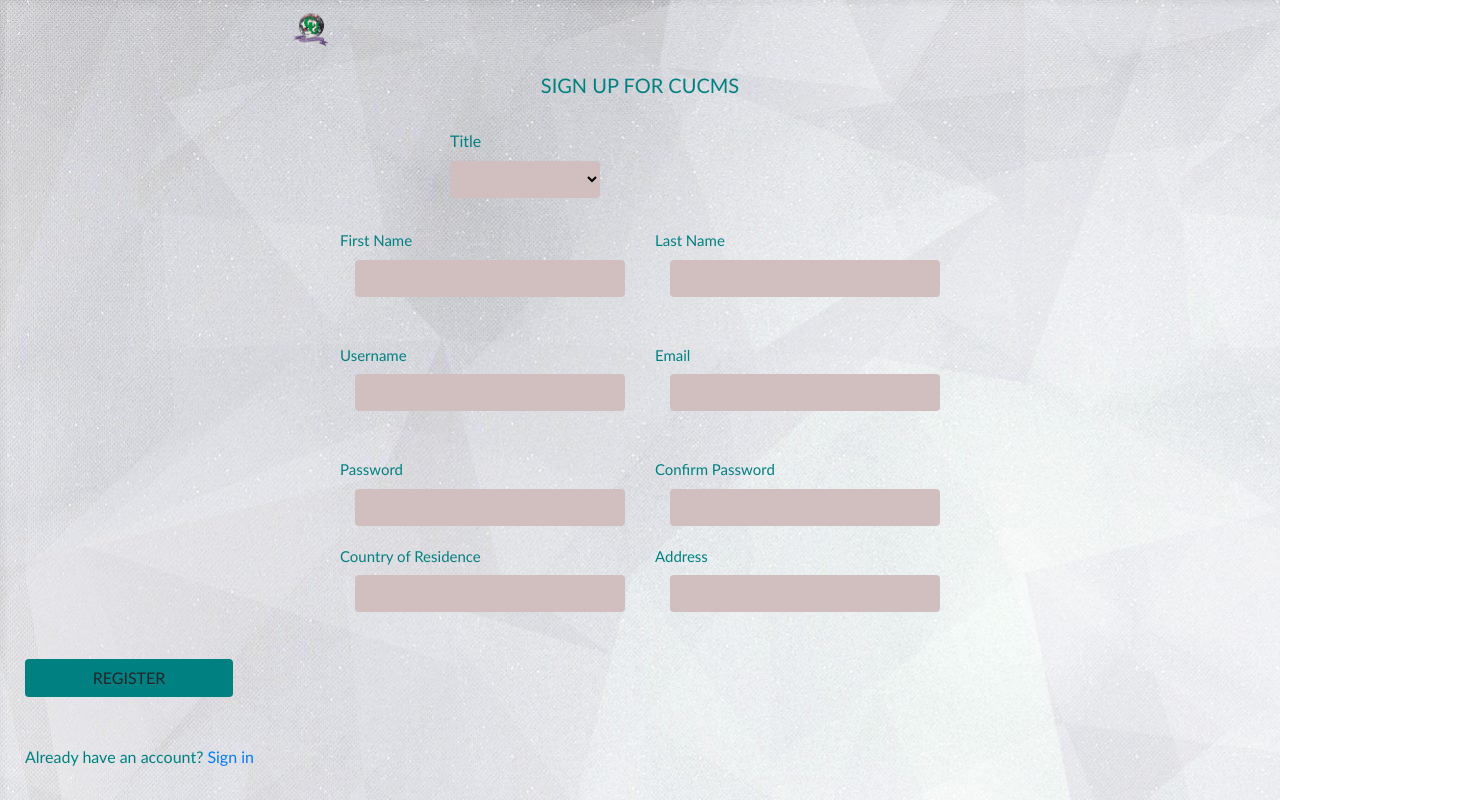
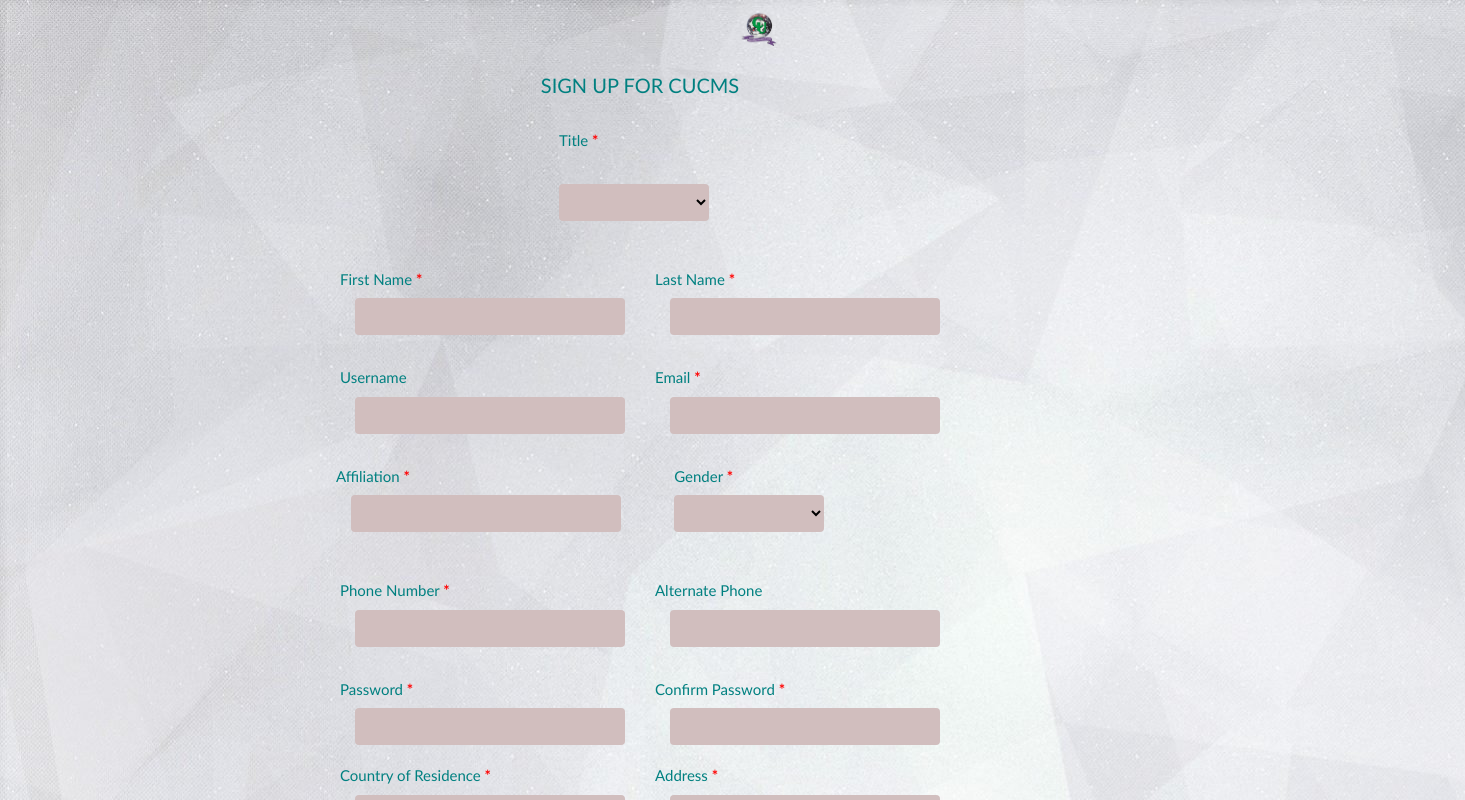
Before and after one commit to toluaj/cucms, a React (Create React App) app: page /sign-up in a window 1280 px wide. Shown: the top 800 px of the page, 1465 px wide, since content can reach past the window. Built offline with nearby package versions, Linux system fonts and the light colour scheme.

Commit message:
design mods

```diff
--- a/src/components/general/SignUp.js
+++ b/src/components/general/SignUp.js
@@ -1,5 +1,6 @@
 import React, {Component} from 'react';
-import '../styles/login.css';
+import '../styles/styles.css';
+import '../styles/signup.css';
 import logo from '../images/logo.png';
 import {Link} from 'react-router-dom';
 
@@ -14,7 +15,10 @@ class SignUp extends Component {
             lastname: '',
             username: '',
             email: '',
+            affiliation: '',
             password: '',
+            phoneNumber: '',
+            alternate_phone: '',
             conf_password: '',
             country: '',
             address: ''
@@ -28,9 +32,10 @@ class SignUp extends Component {
         <div className="content">
             <div className="logo"><img src={logo} width="10px"/></div>
           <div className="header mt-4"> SIGN UP FOR CUCMS</div>
+          <form className="wrapper">
           <div className="form">
-            <div className="formgroup col-sm-4">
-                <label for="title" className="mr-5">Title</label>
+            <div className="form-group col-sm-6 ml-5">
+                <label for="title" className="mr-2">Title <b style={{color: 'red'}}>*</b></label>
                 <br />
                 <select name="title">
                     <option value=""></option>
@@ -43,11 +48,11 @@ class SignUp extends Component {
             </div>
             <div className="row">
               <div className="form-group col-sm-6">
-              <label for="username">First Name</label>
+              <label for="username">First Name <b style={{color: 'red'}}>*</b></label>
               <input type="text" name="firstname" />
             </div>
             <div className="form-group col-sm-6">
-              <label for="email">Last Name</label>
+              <label for="email">Last Name <b style={{color: 'red'}}>*</b></label>
               <input type="text" name="lastname" />
             </div>
             </div>
@@ -57,31 +62,57 @@ class SignUp extends Component {
               <input type="text" name="username" />
             </div>
             <div className="form-group col-sm-6">
-              <label for="email">Email</label>
+              <label for="email">Email <b style={{color: 'red'}}>*</b></label>
               <input type="email" name="email" placeholder="" />
             </div>
             </div>
             <div className="row">
+            <div className="form-group col-sm-6 aff">
+                <label for="">Affiliation <b style={{color: 'red'}}>*</b></label>
+                <input type="text" name="affiliation" placeholder="" />
+            </div>
+            <div className="form-group col-sm-3 gender">
+              <label for="gender">Gender <b style={{color: 'red'}}>*</b></label>
+                <select name="gender">
+                    <option value=""></option>
+                    <option value="female">Female</option>
+                    <option value="male">Male</option>
+                    <option value="other">Other</option>
+                </select>
+            </div>
+            </div>
+            <div className="row">
               <div className="form-group col-sm-6">
-              <label for="username">Password</label>
+              <label for="phone">Phone Number <b style={{color: 'red'}}>*</b></label>
+              <input type="text" name="phoneNumber" />
+            </div>
+            <div className="form-group col-sm-6">
+              <label for="altphone">Alternate Phone</label>
+              <input type="text" name="alternate_phone" placeholder="" />
+            </div>
+            </div>
+            <div className="row">
+              <div className="form-group col-sm-6">
+              <label for="password">Password <b style={{color: 'red'}}>*</b></label>
               <input type="password" name="password" placeholder="" />
             </div>
             <div className="form-group col-sm-6">
-              <label for="email">Confirm Password</label>
+              <label for="conf_password">Confirm Password <b style={{color: 'red'}}>*</b></label>
               <input type="password" name="confirm_password" placeholder="" />
             </div>
             </div>
             <div className="row">
             <div className="form-group col-sm-6">
-                <label for="">Country of Residence</label>
+                <label for="">Country of Residence <b style={{color: 'red'}}>*</b></label>
                 <input type="text" name="country" placeholder="" />
             </div>
             <div className="form-group col-sm-6">
-              <label for="address">Address</label>
+              <label for="address">Address <b style={{color: 'red'}}>*</b></label>
               <input type="text" name="address" placeholder="" />
             </div>
             </div>
           </div>
+          </form>
         </div>
         <div className="footer">
           <button type="button" className="btn">
--- a/src/components/layouts/AuthorSideBar.js
+++ b/src/components/layouts/AuthorSideBar.js
@@ -4,12 +4,16 @@ import  SideNav, { Toggle, Nav, ClickOutside, NavItem, NavIcon, NavText } from '
 import {Link} from 'react-router-dom';
 
 class AuthorSideBar extends Component {
+
+    constructor(props){
+        super(props);
+    }
     render() {
         return (
             <div>
-                <SideNav>
-                <SideNav.Toggle />
-                <SideNav.Nav >
+                <SideNav style={{backgroundColor: "teal", height: "100%"}}>
+                <SideNav.Toggle style={{backgroundColor: "rgb(201,182,182)"}} />
+                <SideNav.Nav  >
                     <NavItem eventKey="home">
                     <NavIcon><Link to="/" className="nav-link">
                             <i className="fa fa-fw fa-home" title="Home" style={{ fontSize: '2.2em' }} />
--- a/src/components/styles/login.css
+++ b/src/components/styles/login.css
@@ -133,12 +133,14 @@ select {
 
 .btn {
     background-color: teal;
-    width: 13em;
+    width: 5em;
     border-radius: 4px;
+    margin-right: 40em;
 }
 
 footer {
     margin-top: 3em;
+    margin-right: 35em;
 }
 
 .logo img {
--- /dev/null
+++ b/src/components/styles/signup.css
@@ -0,0 +1,40 @@
+@media only screen and (min-width: 768px) {
+
+    .btn {
+        margin-left: 40em;
+        width: 10em;
+    }
+
+    footer {
+        margin-left: 37em;
+    }
+
+    .logo {
+        margin-left: 28em;
+    }
+
+    .gender {
+        margin-right: 4em;
+    }
+
+    .aff {
+        margin-right: 1.2em;
+    }
+}
+
+.form-group input {
+    margin-bottom: 1em;
+}
+
+@media only screen and (max-width: 600px) {
+
+    .logo {
+        /* margin-right: 5em; */
+    }
+
+    .gender {
+        margin-left: 1em;
+        margin-bottom: -3px;
+        margin-top: -3px;
+    }
+}
```
Also changed, not shown: src/components/styles/author/submit.css (+0 -78 lines).
